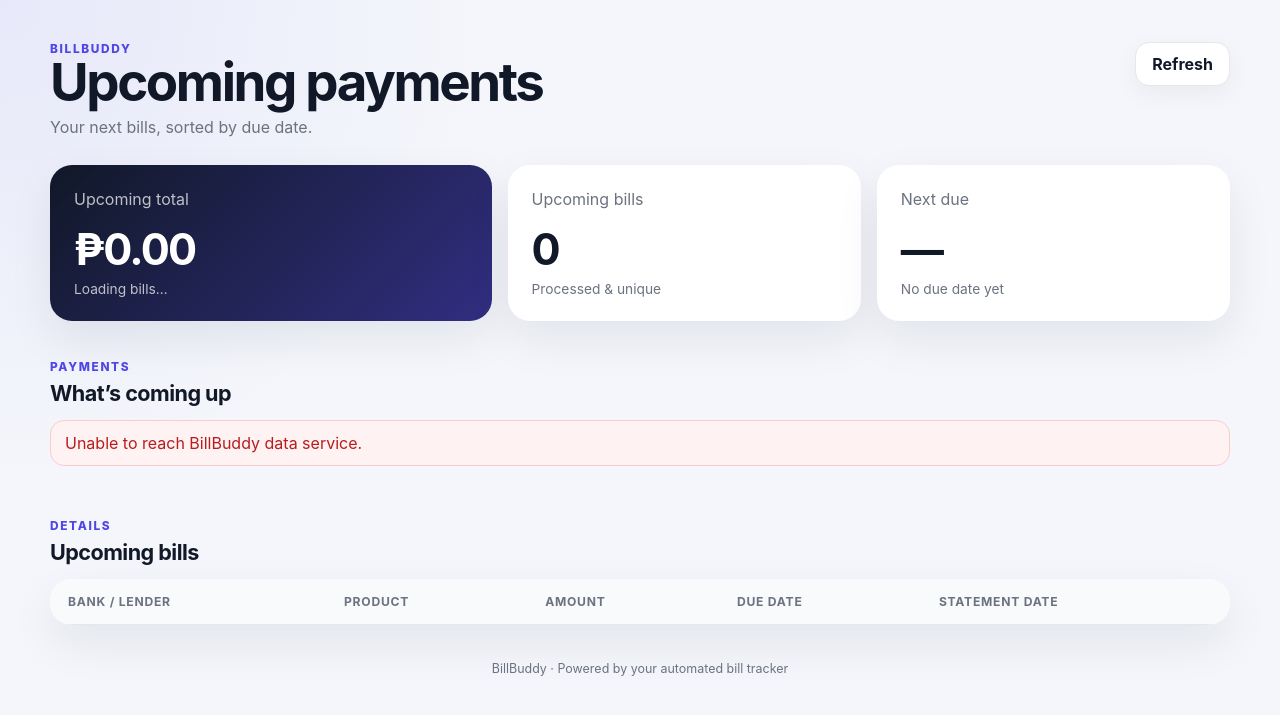
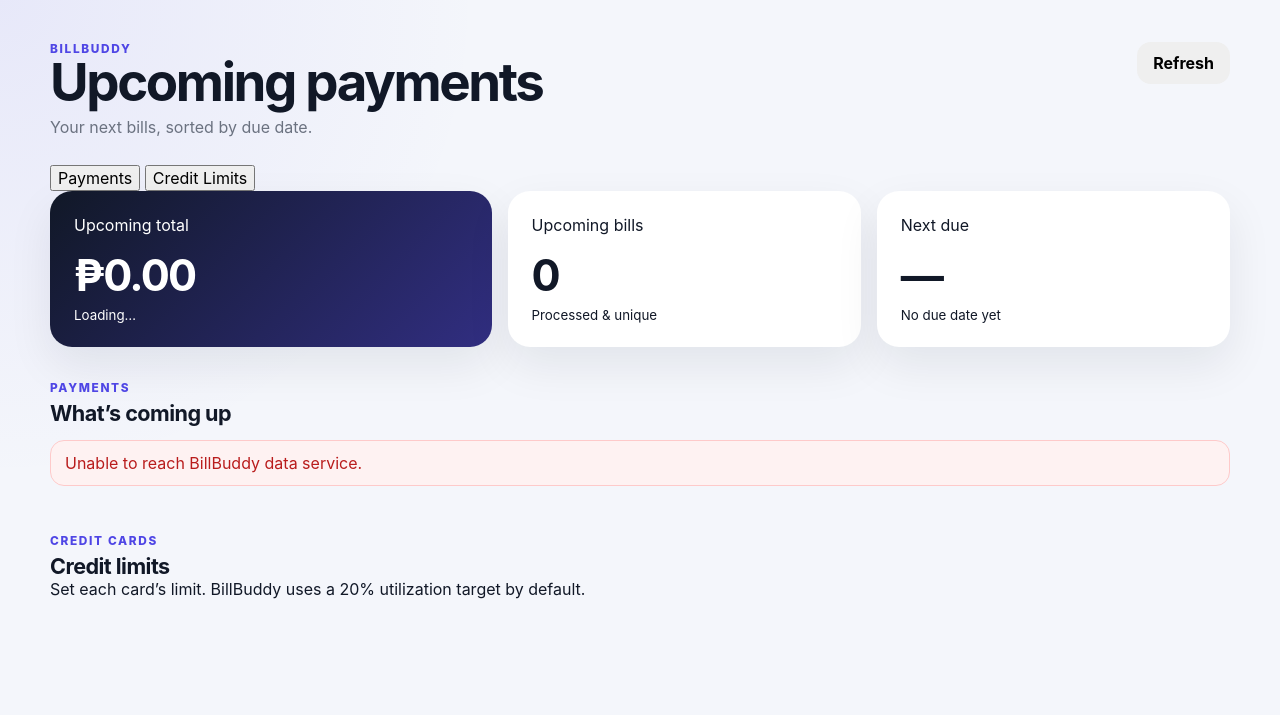
Before and after one commit to jordansinangote08-max/billbuddy, a Flask app: page / in a window 1280 px wide. Shown: the top 715 px of the page. Run offline with Flask 3, Linux system fonts and the light colour scheme; lists and menus that the app fills with data are empty.

Commit message:
Update index.html

```diff
--- a/dashboard/templates/index.html
+++ b/dashboard/templates/index.html
@@ -4,7 +4,6 @@
   <meta charset="UTF-8">
   <meta name="viewport" content="width=device-width, initial-scale=1.0">
   <title>BillBuddy</title>
-  <meta name="theme-color" content="#111827">
   <link rel="stylesheet" href="/static/style.css">
 </head>
 <body>
@@ -12,84 +11,64 @@
     <header class="topbar">
       <div>
         <div class="eyebrow">BILLBUDDY</div>
-        <h1>Upcoming payments</h1>
-        <p class="subtitle">Your next bills, sorted by due date.</p>
+        <h1 id="pageTitle">Upcoming payments</h1>
+        <p class="subtitle" id="pageSubtitle">Your next bills, sorted by due date.</p>
       </div>
-
-      <div class="top-actions">
-        <button id="refreshButton" class="button secondary" type="button">
-          Refresh
-        </button>
-      </div>
+      <button id="refreshButton" class="button" type="button">Refresh</button>
     </header>
 
+    <nav class="tabs">
+      <button class="tab active" data-page="payments">Payments</button>
+      <button class="tab" data-page="limits">Credit Limits</button>
+    </nav>
+
     <main>
-      <section class="summary-grid" aria-label="Bill summary">
+      <section id="paymentsPage" class="page active">
+        <section class="summary-grid">
           <article class="summary-card featured">
-          <span class="summary-label">Upcoming total</span>
+            <span>Upcoming total</span>
             <strong id="totalAmount">₱0.00</strong>
-          <span id="totalCaption" class="summary-caption">Loading bills…</span>
+            <small id="totalCaption">Loading…</small>
           </article>
-
           <article class="summary-card">
-          <span class="summary-label">Upcoming bills</span>
+            <span>Upcoming bills</span>
             <strong id="billCount">0</strong>
-          <span class="summary-caption">Processed & unique</span>
+            <small>Processed & unique</small>
           </article>
-
           <article class="summary-card">
-          <span class="summary-label">Next due</span>
+            <span>Next due</span>
             <strong id="nextDue">—</strong>
-          <span id="nextDueCaption" class="summary-caption">No due date yet</span>
+            <small id="nextDueCaption">No due date yet</small>
           </article>
         </section>
 
         <section class="section">
           <div class="section-heading">
             <div>
-            <span class="section-kicker">PAYMENTS</span>
+              <div class="section-kicker">PAYMENTS</div>
               <h2>What’s coming up</h2>
             </div>
-          <span id="lastUpdated" class="last-updated"></span>
+            <span id="lastUpdated"></span>
           </div>
-
-        <div id="statusBox" class="status-box hidden" role="status"></div>
+          <div id="statusBox" class="status-box hidden"></div>
           <div id="billGrid" class="bill-grid"></div>
         </section>
+      </section>
 
-      <section class="section details-section">
+      <section id="limitsPage" class="page">
+        <section class="section limits-section">
           <div class="section-heading">
             <div>
-            <span class="section-kicker">DETAILS</span>
-            <h2>Upcoming bills</h2>
+              <div class="section-kicker">CREDIT CARDS</div>
+              <h2>Credit limits</h2>
+              <p class="section-note">Set each card’s limit. BillBuddy uses a 20% utilization target by default.</p>
             </div>
           </div>
-
-        <div class="table-card">
-          <div class="table-wrap">
-            <table>
-              <thead>
-                <tr>
-                  <th>Bank / Lender</th>
-                  <th>Product</th>
-                  <th>Amount</th>
-                  <th>Due date</th>
-                  <th>Statement date</th>
-                </tr>
-              </thead>
-              <tbody id="billTableBody"></tbody>
-            </table>
-          </div>
-          <div id="emptyTable" class="empty-state hidden">
-            No upcoming bills.
-          </div>
-        </div>
+          <div id="limitsStatus" class="status-box hidden"></div>
+          <div id="creditLimitGrid" class="limit-grid"></div>
+        </section>
       </section>
     </main>
-
-    <footer>
-      BillBuddy · Powered by your automated bill tracker
-    </footer>
   </div>
 
   <script src="/static/app.js"></script>
```
Lines whose indentation alone changed are shown as unchanged.
